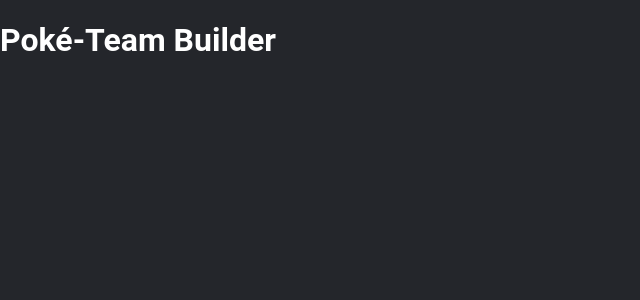
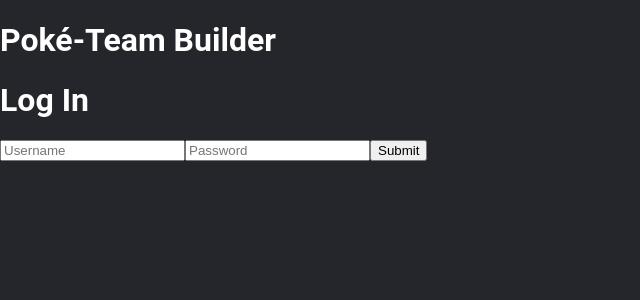
Before and after one commit to TyLippe/Poke-Team, a React (Create React App) app: page /login in a window 1280 px wide. Shown: the top 300 px of the page, without its empty margins (0-640 px from the left). Built offline with nearby package versions, Linux system fonts and the light colour scheme.

Commit message:
login/register as well as add to team passing data

```diff
--- a/src/App.js
+++ b/src/App.js
@@ -3,6 +3,8 @@
 import NavBar from './Components/navbar'
 import Poke from './Components/getpoke'
 import PokeDetail from './Components/pokedetail';
+import Login from './Components/login'
+import Register from './Components/register'
 import { Provider } from "react-redux";
 import { createStore, applyMiddleware } from "redux";
 import rootReducer from "./reducers";
@@ -16,8 +18,10 @@
     <Router>
     <Provider store={store}>
       <div className="App">
-        <Route path='/' component={NavBar} />
-        <Route exact path='/' component={Poke} />
+        <Route path='/login' component={Login} />
+        <Route path='/register' component={Register} />
+        <Route path='/home' component={NavBar} />
+        <Route exact path='/home' component={Poke} />
         <Route path='/poke/:id' component={PokeDetail} />
       </div>
     </Provider>
--- a/src/Components/getpoke.jsx
+++ b/src/Components/getpoke.jsx
@@ -2,7 +2,6 @@
 import { getPoke } from '../actions'
 import { connect } from 'react-redux'
 import PokeInfo from './pokeinfo'
-import PokeDetail from './pokedetail';
 import '../styles.scss'
 
 
--- /dev/null
+++ b/src/Components/login.jsx
@@ -0,0 +1,58 @@
+import React, {useState} from 'react'
+import { connect } from 'react-redux'
+import { login } from '../actions'
+
+function Login(props) {
+    const [creds, setCreds] = useState({
+        username: '',
+        password: ''
+    })
+
+    const handleChange = e => {
+        setCreds({
+            ...creds,
+            [e.target.name]: e.target.value
+        })
+    }
+
+    const handleSubmit = e => {
+        e.preventDefault()
+        props.login(creds)
+        console.log(creds)
+    }
+
+    return(
+        <div className='registerDiv'>
+            <h1>Poké-Team Builder</h1>
+            <h1>Log In</h1>
+            <form onSubmit={handleSubmit}>
+                <input
+                type="text"
+                name="username"
+                placeholder="Username"
+                value={creds.username}
+                onChange={handleChange}
+                />
+                <input
+                type="password"
+                name="password"
+                placeholder="Password"
+                value={creds.password}
+                onChange={handleChange}
+                />
+                <input type="submit" value="Submit" />
+            </form>
+        </div>
+    )
+}
+
+const mapStateToProps = state => {
+    return {
+        creds: state.creds
+    }
+}
+
+export default connect(
+    mapStateToProps,
+    { login }
+)(Login);
--- a/src/Components/pokedetail.jsx
+++ b/src/Components/pokedetail.jsx
@@ -36,14 +36,14 @@
                     </div>
                 )
             })}
-            <h2>Moves:</h2>
+            {/* <h2>Moves:</h2>
             {moves && moves.map(move => {
                 return(
                     <div>
                         <p>{move.move.name}</p>
                     </div>
                 )
-            })}
+            })} */}
         </div>
     )
 }
--- a/src/Components/pokeinfo.jsx
+++ b/src/Components/pokeinfo.jsx
@@ -1,6 +1,8 @@
 import React, { useState, useEffect } from 'react'
 import axios from 'axios'
 import { Link } from 'react-router-dom'
+import { connect } from 'react-redux'
+import { addPoke } from '../actions'
 import '../styles.scss'
 
 function PokeInfo(props) {
@@ -9,6 +11,12 @@
     const [imgURL, setImgURL] = useState()
     const [shiny, setShiny] = useState(false)
     const [gender, setGender] = useState('male')
+    const [poke, setPoke] = useState({
+        sprite: '',
+        poke_num: '',
+        poke_name: '',
+        poke_type: []
+    })
 
     useEffect(() => {
         axios
@@ -57,6 +65,20 @@
         }
     }
 
+    const handlePoke = e => {
+        setPoke({
+            ...poke,
+            sprite: pokeimg.front_default,
+            poke_num: data.id,
+            poke_name: capitalPoke,
+            poke_type: data.types
+        })
+    }
+
+    const addTeam = e => {
+        props.addPoke(2, poke)
+    }
+
     const capitalPoke = props.name.charAt(0).toUpperCase() + props.name.slice(1)
 
     return(
@@ -73,9 +95,20 @@
                 {pokeimg.front_female !== null &&
                     <button onClick={switchGender}>Gender</button>
                 }
+                <button onClick={handlePoke}>+</button>
+                <button onClick={addTeam}>+</button>
             </div>
         </div>
     )
 }
 
-export default PokeInfo;
+const mapStateToProps = state => {
+    return {
+        poke: state.capitalPoke
+    }
+}
+
+export default connect(
+    mapStateToProps,
+    { addPoke }
+)(PokeInfo);
--- /dev/null
+++ b/src/Components/register.jsx
@@ -0,0 +1,58 @@
+import React, {useState} from 'react'
+import { connect } from 'react-redux'
+import { signup } from '../actions'
+
+function Register(props) {
+    const [creds, setCreds] = useState({
+        username: '',
+        password: ''
+    })
+
+    const handleChange = e => {
+        setCreds({
+            ...creds,
+            [e.target.name]: e.target.value
+        })
+    }
+
+    const handleSubmit = e => {
+        e.preventDefault()
+        props.signup(creds)
+        console.log(creds)
+    }
+
+    return(
+        <div className='registerDiv'>
+            <h1>Poké-Team Builder</h1>
+            <h1>Register</h1>
+            <form onSubmit={handleSubmit}>
+                <input
+                type="text"
+                name="username"
+                placeholder="Username"
+                value={creds.username}
+                onChange={handleChange}
+                />
+                <input
+                type="password"
+                name="password"
+                placeholder="Password"
+                value={creds.password}
+                onChange={handleChange}
+                />
+                <input type="submit" value="Submit" />
+            </form>
+        </div>
+    )
+}
+
+const mapStateToProps = state => {
+    return {
+        creds: state.creds
+    }
+}
+
+export default connect(
+    mapStateToProps,
+    { signup }
+)(Register);
--- a/src/actions/index.js
+++ b/src/actions/index.js
@@ -32,7 +32,7 @@
     return dispatch => {
         dispatch({ type: DELETE_POKE_TEAM })
             axios
-                .delete(`localhost:5000/api/team/${id}`)
+                .delete(`http://localhost:5000/api/team/${id}`)
                 .then(res => {
                     dispatch({ type: SUCCESS_POKE, payload: res.data })
                 })
@@ -44,7 +44,7 @@
     return dispatch => {
         dispatch({ type: ADD_POKE_TEAM})
             axios
-                .post(`localhost:5000/api/user/${id}/addpoke`, poke)
+                .post(`http://localhost:5000/api/user/${id}/addpoke`, poke)
                 .then(res => {
                     dispatch({ type: SUCCESS_POKE, payload: res.data })
                 })
@@ -56,7 +56,7 @@
     return dispatch => {
         dispatch({ type: FETCH_USER })
             axios
-                .post(`localhost:5000/api/user/login`, creds)
+                .post(`http://localhost:5000/api/user/login`, creds)
                 .then(res => {
                     localStorage.setItem('token', res.data.token)
                     localStorage.setItem('userId', res.data.id)
@@ -70,7 +70,7 @@
     return dispatch => {
         dispatch({ type: CREATE_USER })
             axios
-                .post(`localhost:5000/api/user/register`, creds)
+                .post(`http://localhost:5000/api/user/register`, creds)
                 .then(res => {
                     localStorage.setItem('token', res.data.token)
                     dispatch({ type: SUCCESS_CREATE })
--- a/src/reducers/pokeReducer.js
+++ b/src/reducers/pokeReducer.js
@@ -49,7 +49,7 @@
         case ADD_POKE_TEAM:
             return{
                 ...state,
-                pokeTeam: [...state.poke, action.payload],
+                pokeTeam: [action.payload],
                 fetchingPoke: false,
                 addingPoke: true,
                 pokeShowing: false,
```
